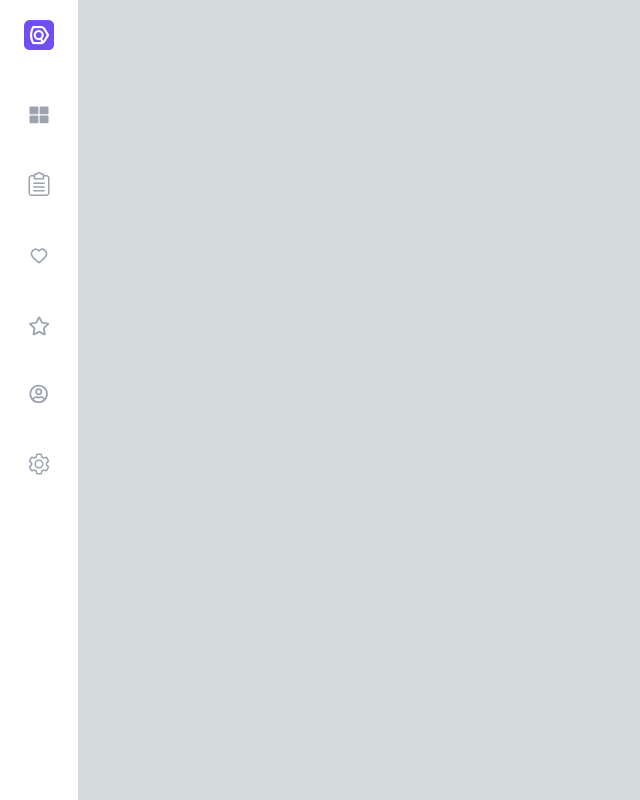
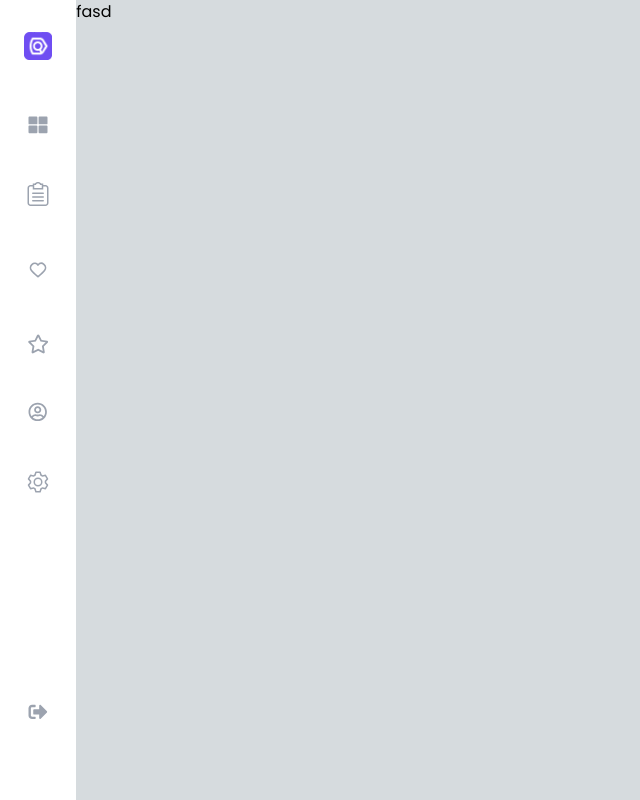
Before and after one commit to SajanThapa22/NFT-website, a React (Vite) app: page / in a window 1280 px wide. Shown: the whole page, without its empty margins (0-640 px from the left). Built offline with nearby package versions, Linux system fonts and the light colour scheme.

Commit message:
styling nav

```diff
--- a/src/App.tsx
+++ b/src/App.tsx
@@ -1,11 +1,12 @@
 import NavBar from "./sections/NavBar";
 import logo from "./assets/images/Logo.png";
+import NavBarSmall from "./sections/NavBarSmall";
 
 function App() {
   return (
-    <div className="bg-bg-clr h-dvh relative">
+    <div className="bg-bg-clr h-dvh relative flex ">
       <NavBar />
-      <p>fasdlfasd</p>
+      <div className="w-full">fasd</div>
     </div>
   );
 }
--- a/src/index.css
+++ b/src/index.css
@@ -4,6 +4,10 @@
 
 * {
   font-family: "Poppins", sans-serif;
+}
+
+:root {
+  --purp: #6f4ff2;
 }
 
 .light {
--- a/src/sections/NavBar.tsx
+++ b/src/sections/NavBar.tsx
@@ -4,7 +4,7 @@ import Bid from "../assets/svgs/bid.svg?react";
 import Collection from "../assets/svgs/collection.svg?react";
 import Profile from "../assets/svgs/profile.svg?react";
 import Setting from "../assets/svgs/setting.svg?react";
-import Signout from "../assets/svgs/setting.svg?react";
+import Signout from "../assets/svgs/signout.svg?react";
 
 import logo from "../assets/images/Logo.png";
 import Icon from "../components/Icon";
@@ -20,7 +20,7 @@ const icons = [
 
 const NavBar = () => {
   return (
-    <div className="flex flex-col fixed left-0 gap-14 w-fit items-center bg-bg-comp h-dvh px-6 py-5">
+    <div className="flex flex-col sticky left-0 gap-14 w-fit items-center pt-8 pb-20 bg-bg-comp h-dvh px-6 py-5">
       <div>
         <img src={logo} alt="logo" />
       </div>
@@ -28,10 +28,11 @@ const NavBar = () => {
         {icons.map((i) => (
           <i.icon
             key={i.id}
-            className="text-gray-400 hover:text-purple-600 w-6 aspect-square"
+            className="text-gray-400 hover:text-purp w-6 aspect-square"
           />
         ))}
       </div>
+      <Signout className="text-gray-400 justify-self-end hover:text-purp w-6 aspect-square mt-auto" />
     </div>
   );
 };
--- /dev/null
+++ b/src/sections/NavBarSmall.tsx
@@ -0,0 +1,33 @@
+import React from "react";
+
+import Dashboard from "../assets/svgs/dashboard.svg?react";
+import Heart from "../assets/svgs/heart.svg?react";
+import Bid from "../assets/svgs/bid.svg?react";
+import Collection from "../assets/svgs/collection.svg?react";
+import Profile from "../assets/svgs/profile.svg?react";
+import Setting from "../assets/svgs/setting.svg?react";
+import Signout from "../assets/svgs/setting.svg?react";
+
+const icons = [
+  { id: 1, icon: Dashboard },
+  { id: 2, icon: Bid },
+  { id: 3, icon: Heart },
+  { id: 4, icon: Collection },
+  { id: 5, icon: Profile },
+  { id: 6, icon: Setting },
+];
+
+const NavBarSmall = () => {
+  return (
+    <div className="flex fixed bottom-0  w-full items-center justify-evenly bg-bg-comp px-6 py-5">
+      {icons.map((i) => (
+        <i.icon
+          key={i.id}
+          className="text-gray-400 hover:text-purp w-6 aspect-square"
+        />
+      ))}
+    </div>
+  );
+};
+
+export default NavBarSmall;
--- a/tailwind.config.js
+++ b/tailwind.config.js
@@ -7,6 +7,7 @@ export default {
         "txt-clr": "var(--txt-clr)",
         "bg-clr": "var(--bg-clr)",
         "bg-comp": "var(--bg-comp)",
+        purp: "var(--purp)",
       },
     },
   },
```
Also changed, not shown: src/assets/svgs/heart.svg.
